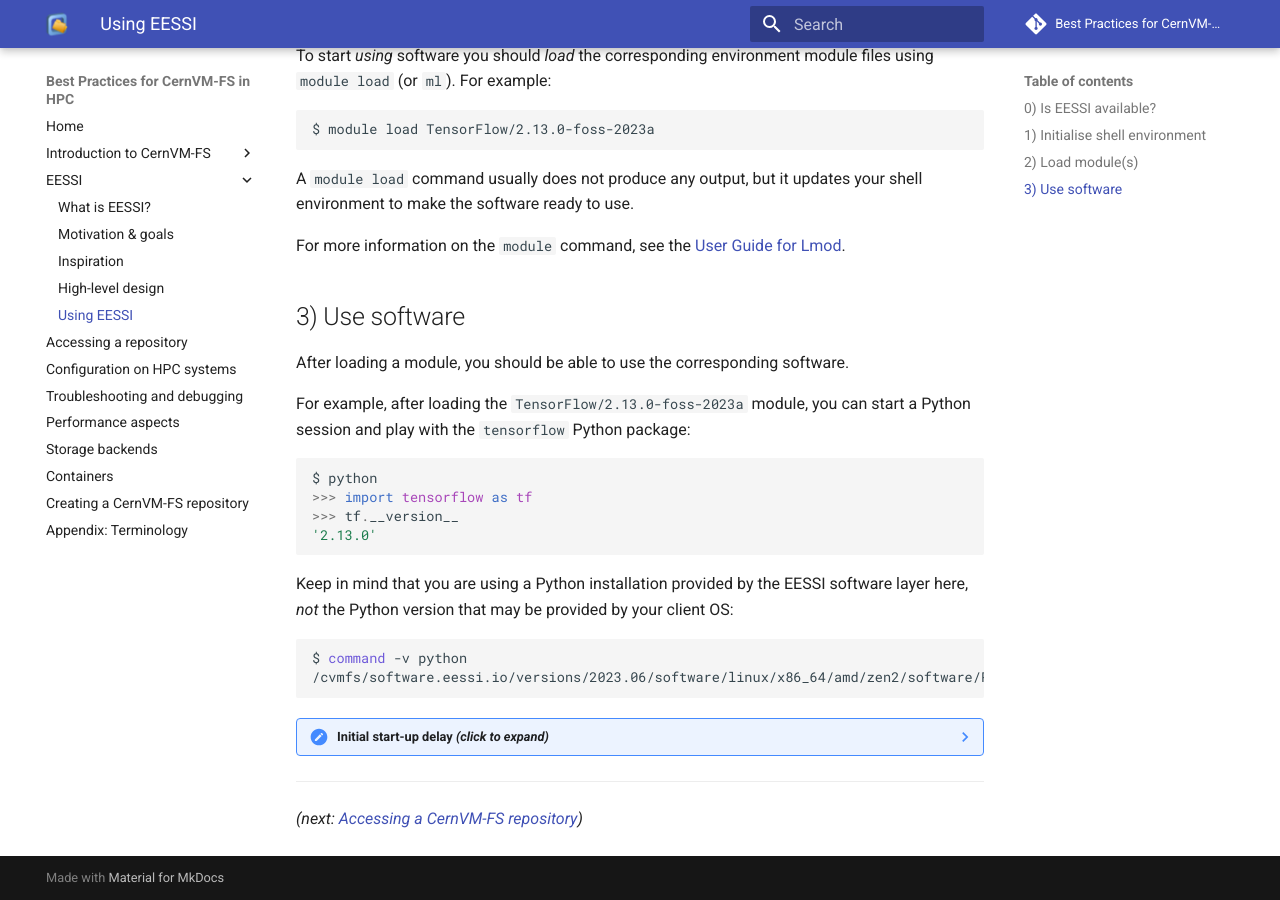
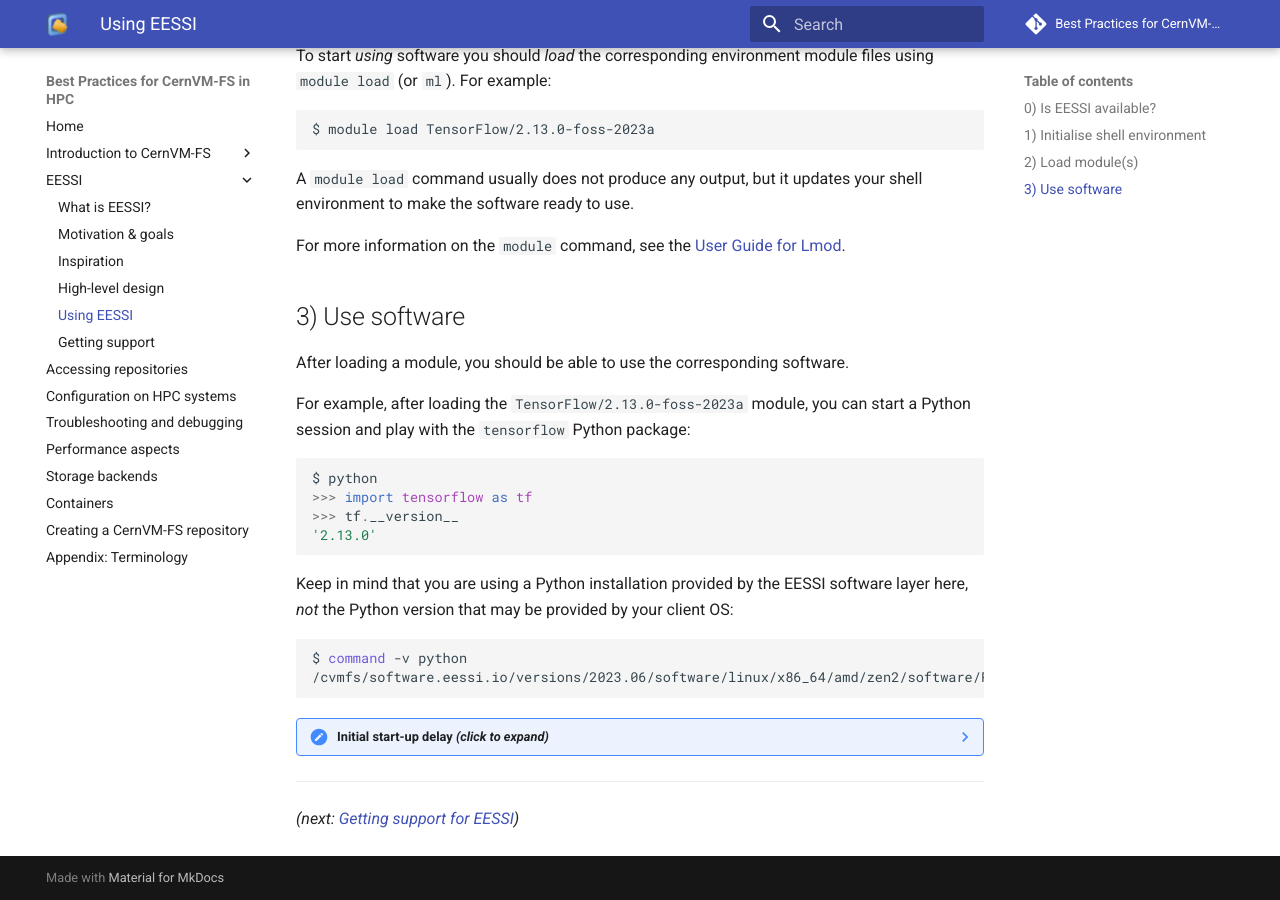
Before and after one commit to multixscale/cvmfs-tutorial-hpc-best-practices, an MkDocs documentation site: the page built from docs/eessi/using-eessi.md, in a window 1280 px wide and 900 px high, scrolled down 1596 px. Built offline with MkDocs 1.6.1 and Material for MkDocs 9.7.7, drawn with Linux system fonts in a browser that asks for light colours; comment, search, counter and statistics services are not loaded.

Commit message:
add subsection on EESSI support portal

```diff
--- a/docs/eessi/using-eessi.md
+++ b/docs/eessi/using-eessi.md
@@ -135,4 +135,4 @@ $ command -v python
 
 ---
 
-*(next: [Accessing a CernVM-FS repository](../access.md))*
+*(next: [Getting support for EESSI](support.md))*
--- a/mkdocs.yml
+++ b/mkdocs.yml
@@ -21,7 +21,8 @@ nav:
     - "Inspiration": eessi/inspiration.md
     - "High-level design": eessi/high-level-design.md
     - "Using EESSI": eessi/using-eessi.md
-  - Accessing a repository: access.md
+    - "Getting support": eessi/support.md
+  - Accessing repositories: access.md
   - Configuration on HPC systems: configuration.md
   - Troubleshooting and debugging: troubleshooting.md
   - Performance aspects: performance.md
```
Also changed, not shown: docs/access.md (+1 -1 lines), docs/eessi/support.md (added, +20 -0 lines).
